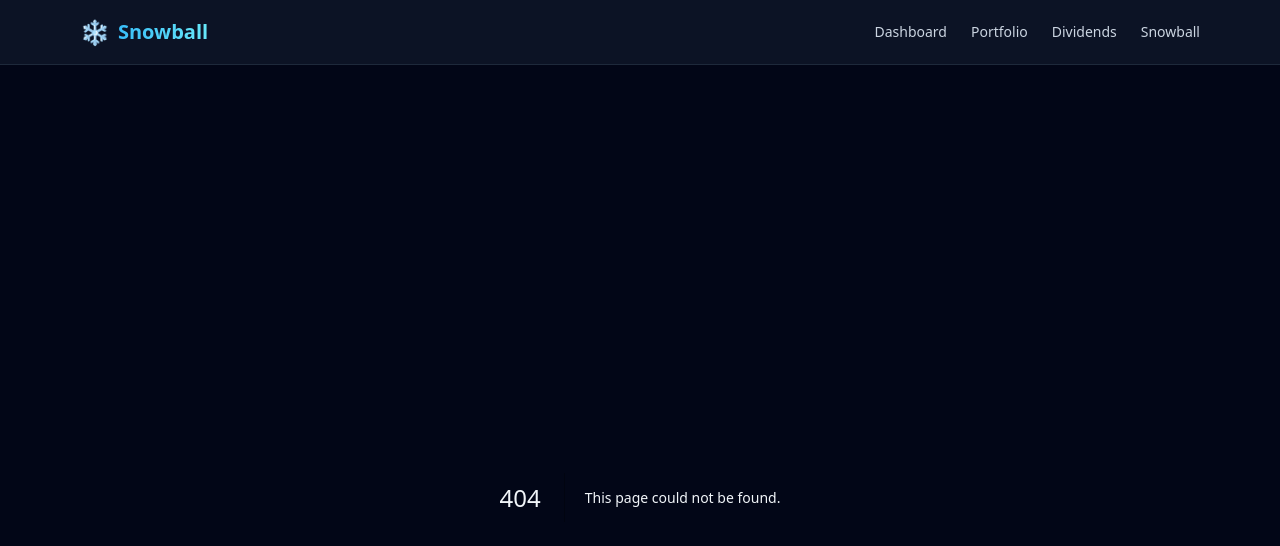
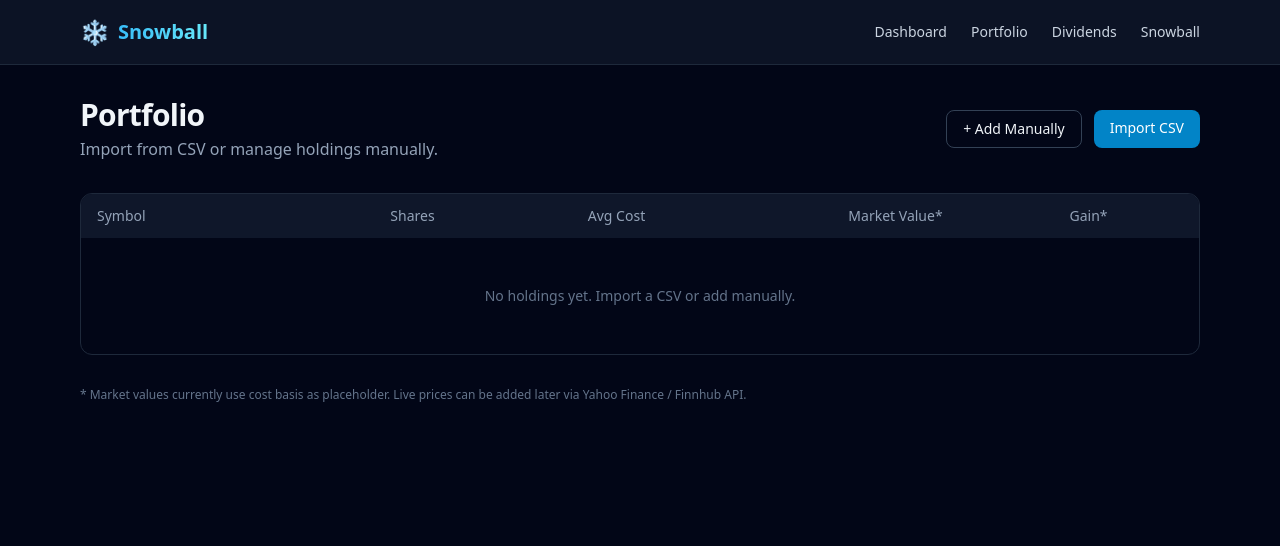
Before and after one commit to mariopietri2-maker/snowball-portfolio-tracker, a Next.js app: page /portfolio in a window 1280 px wide. Before the commit this address had no page. Shown: the top 546 px of the page. Built offline with nearby package versions, Linux system fonts and the light colour scheme.

Commit message:
feat: add portfolio page with CSV import and holdings table

```diff
--- /dev/null
+++ b/app/portfolio/page.tsx
@@ -0,0 +1,207 @@
+"use client";
+
+import { useState, useRef } from "react";
+import { usePortfolioStore } from "@/lib/store";
+import { parsePortfolioCSV, holdingsFromParsed } from "@/lib/csv-parser";
+import { calculatePortfolioMetrics, formatCurrency, formatPercent } from "@/lib/finance";
+
+export default function PortfolioPage() {
+  const { holdings, addHolding, setHoldings, removeHolding, clearPortfolio } =
+    usePortfolioStore();
+  const [importStatus, setImportStatus] = useState<string | null>(null);
+  const fileInputRef = useRef<HTMLInputElement>(null);
+
+  const metrics = calculatePortfolioMetrics(holdings);
+
+  const handleFileUpload = (e: React.ChangeEvent<HTMLInputElement>) => {
+    const file = e.target.files?.[0];
+    if (!file) return;
+
+    const reader = new FileReader();
+    reader.onload = (event) => {
+      try {
+        const text = event.target?.result as string;
+        const parsed = parsePortfolioCSV(text);
+        if (parsed.length === 0) {
+          setImportStatus("No valid holdings found in CSV.");
+          return;
+        }
+        const newHoldings = holdingsFromParsed(parsed);
+        // Merge or replace? For simplicity, replace for now
+        setHoldings(
+          newHoldings.map((h) => ({
+            ...h,
+            id: crypto.randomUUID(),
+            addedAt: new Date().toISOString(),
+          }))
+        );
+        setImportStatus(`Successfully imported ${parsed.length} holdings.`);
+      } catch (err) {
+        setImportStatus("Failed to parse CSV. Check the format.");
+        console.error(err);
+      }
+    };
+    reader.readAsText(file);
+    // reset input
+    if (fileInputRef.current) fileInputRef.current.value = "";
+  };
+
+  const handleAddManual = () => {
+    const symbol = prompt("Ticker symbol (e.g. AAPL):");
+    if (!symbol) return;
+    const sharesStr = prompt("Number of shares:");
+    const costStr = prompt("Average cost per share:");
+    const shares = parseFloat(sharesStr || "0");
+    const costBasis = parseFloat(costStr || "0");
+    if (shares > 0) {
+      addHolding({
+        symbol: symbol.toUpperCase(),
+        shares,
+        costBasis: isNaN(costBasis) ? 0 : costBasis,
+        currency: "USD",
+      });
+    }
+  };
+
+  return (
+    <div className="space-y-8">
+      <div className="flex flex-col sm:flex-row sm:items-center justify-between gap-4">
+        <div>
+          <h1 className="text-3xl font-bold tracking-tight">Portfolio</h1>
+          <p className="text-slate-400 mt-1">
+            Import from CSV or manage holdings manually.
+          </p>
+        </div>
+        <div className="flex gap-3">
+          <button
+            onClick={handleAddManual}
+            className="px-4 py-2 rounded-lg border border-slate-700 hover:border-sky-600 text-sm font-medium transition"
+          >
+            + Add Manually
+          </button>
+          <label className="px-4 py-2 rounded-lg bg-sky-600 hover:bg-sky-500 text-white text-sm font-medium cursor-pointer transition">
+            Import CSV
+            <input
+              ref={fileInputRef}
+              type="file"
+              accept=".csv,text/csv"
+              className="hidden"
+              onChange={handleFileUpload}
+            />
+          </label>
+        </div>
+      </div>
+
+      {importStatus && (
+        <div className="rounded-lg bg-sky-900/30 border border-sky-800 px-4 py-3 text-sm text-sky-200">
+          {importStatus}
+        </div>
+      )}
+
+      {/* Summary */}
+      {holdings.length > 0 && (
+        <div className="grid grid-cols-2 md:grid-cols-4 gap-4">
+          <div className="rounded-lg bg-slate-900 border border-slate-800 p-4">
+            <p className="text-xs text-slate-400">Total Value</p>
+            <p className="text-xl font-semibold">{formatCurrency(metrics.totalValue)}</p>
+          </div>
+          <div className="rounded-lg bg-slate-900 border border-slate-800 p-4">
+            <p className="text-xs text-slate-400">Total Cost</p>
+            <p className="text-xl font-semibold">{formatCurrency(metrics.totalCost)}</p>
+          </div>
+          <div className="rounded-lg bg-slate-900 border border-slate-800 p-4">
+            <p className="text-xs text-slate-400">Gain / Loss</p>
+            <p
+              className={`text-xl font-semibold ${
+                metrics.totalGain >= 0 ? "text-emerald-400" : "text-rose-400"
+              }`}
+            >
+              {formatCurrency(metrics.totalGain)}
+            </p>
+          </div>
+          <div className="rounded-lg bg-slate-900 border border-slate-800 p-4">
+            <p className="text-xs text-slate-400">Return</p>
+            <p
+              className={`text-xl font-semibold ${
+                metrics.totalGainPercent >= 0
+                  ? "text-emerald-400"
+                  : "text-rose-400"
+              }`}
+            >
+              {formatPercent(metrics.totalGainPercent)}
+            </p>
+          </div>
+        </div>
+      )}
+
+      {/* Holdings table */}
+      <div className="rounded-xl border border-slate-800 overflow-hidden">
+        <table className="w-full text-sm">
+          <thead className="bg-slate-900 text-slate-400">
+            <tr>
+              <th className="text-left px-4 py-3 font-medium">Symbol</th>
+              <th className="text-right px-4 py-3 font-medium">Shares</th>
+              <th className="text-right px-4 py-3 font-medium">Avg Cost</th>
+              <th className="text-right px-4 py-3 font-medium">Market Value*</th>
+              <th className="text-right px-4 py-3 font-medium">Gain*</th>
+              <th className="text-right px-4 py-3 font-medium"></th>
+            </tr>
+          </thead>
+          <tbody className="divide-y divide-slate-800">
+            {metrics.holdings.length === 0 ? (
+              <tr>
+                <td colSpan={6} className="px-4 py-12 text-center text-slate-500">
+                  No holdings yet. Import a CSV or add manually.
+                </td>
+              </tr>
+            ) : (
+              metrics.holdings.map((h) => (
+                <tr key={h.id} className="hover:bg-slate-900/50">
+                  <td className="px-4 py-3 font-medium">{h.symbol}</td>
+                  <td className="px-4 py-3 text-right">{h.shares.toLocaleString()}</td>
+                  <td className="px-4 py-3 text-right">
+                    {formatCurrency(h.costBasis)}
+                  </td>
+                  <td className="px-4 py-3 text-right">
+                    {formatCurrency(h.marketValue)}
+                  </td>
+                  <td
+                    className={`px-4 py-3 text-right ${
+                      h.gain >= 0 ? "text-emerald-400" : "text-rose-400"
+                    }`}
+                  >
+                    {formatCurrency(h.gain)} ({formatPercent(h.gainPercent)})
+                  </td>
+                  <td className="px-4 py-3 text-right">
+                    <button
+                      onClick={() => removeHolding(h.id)}
+                      className="text-slate-500 hover:text-rose-400 text-xs"
+                    >
+                      Remove
+                    </button>
+                  </td>
+                </tr>
+              ))
+            )}
+          </tbody>
+        </table>
+      </div>
+
+      <p className="text-xs text-slate-500">
+        * Market values currently use cost basis as placeholder. Live prices can be
+        added later via Yahoo Finance / Finnhub API.
+      </p>
+
+      {holdings.length > 0 && (
+        <button
+          onClick={() => {
+            if (confirm("Clear entire portfolio?")) clearPortfolio();
+          }}
+          className="text-sm text-rose-400 hover:text-rose-300"
+        >
+          Clear portfolio
+        </button>
+      )}
+    </div>
+  );
+}
```
